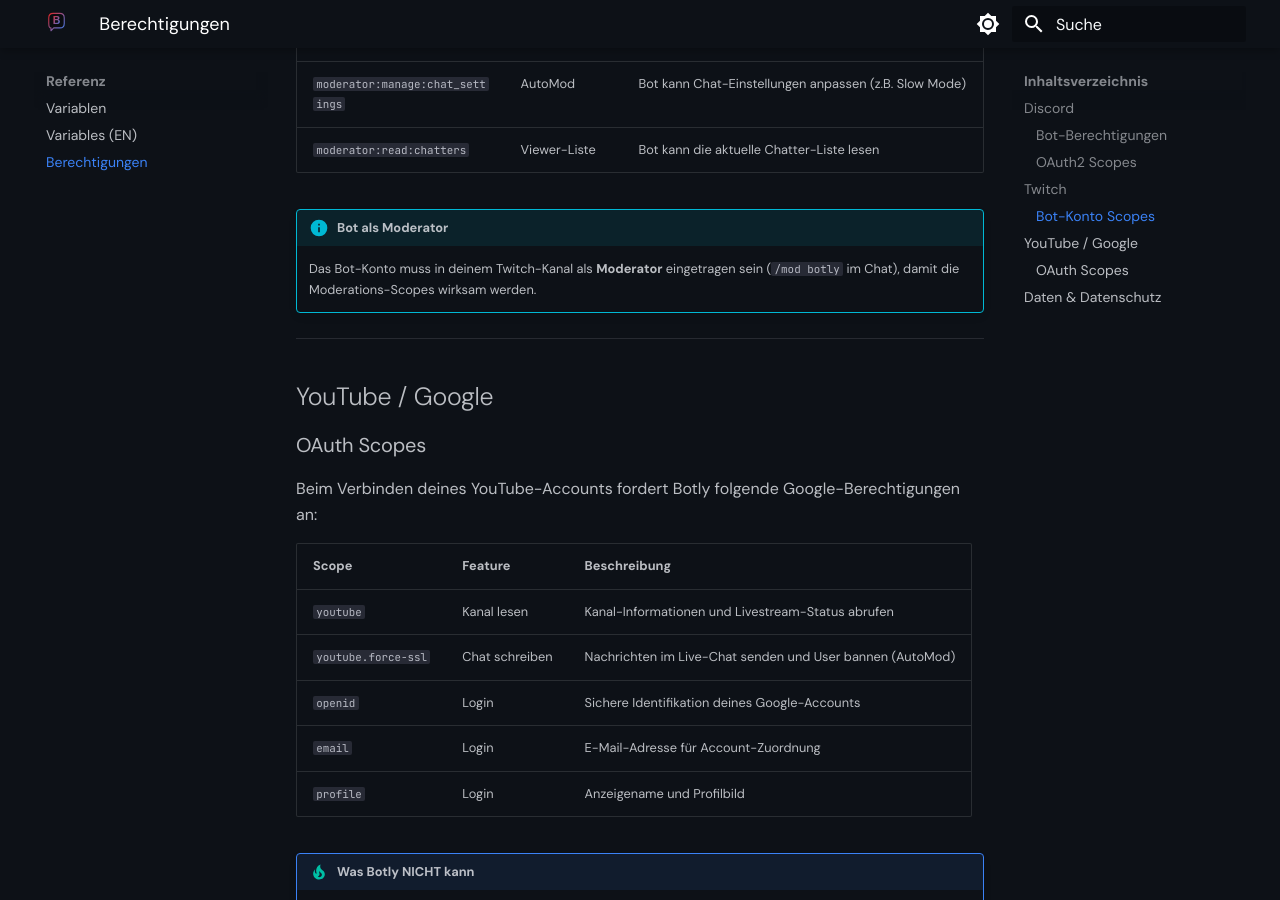
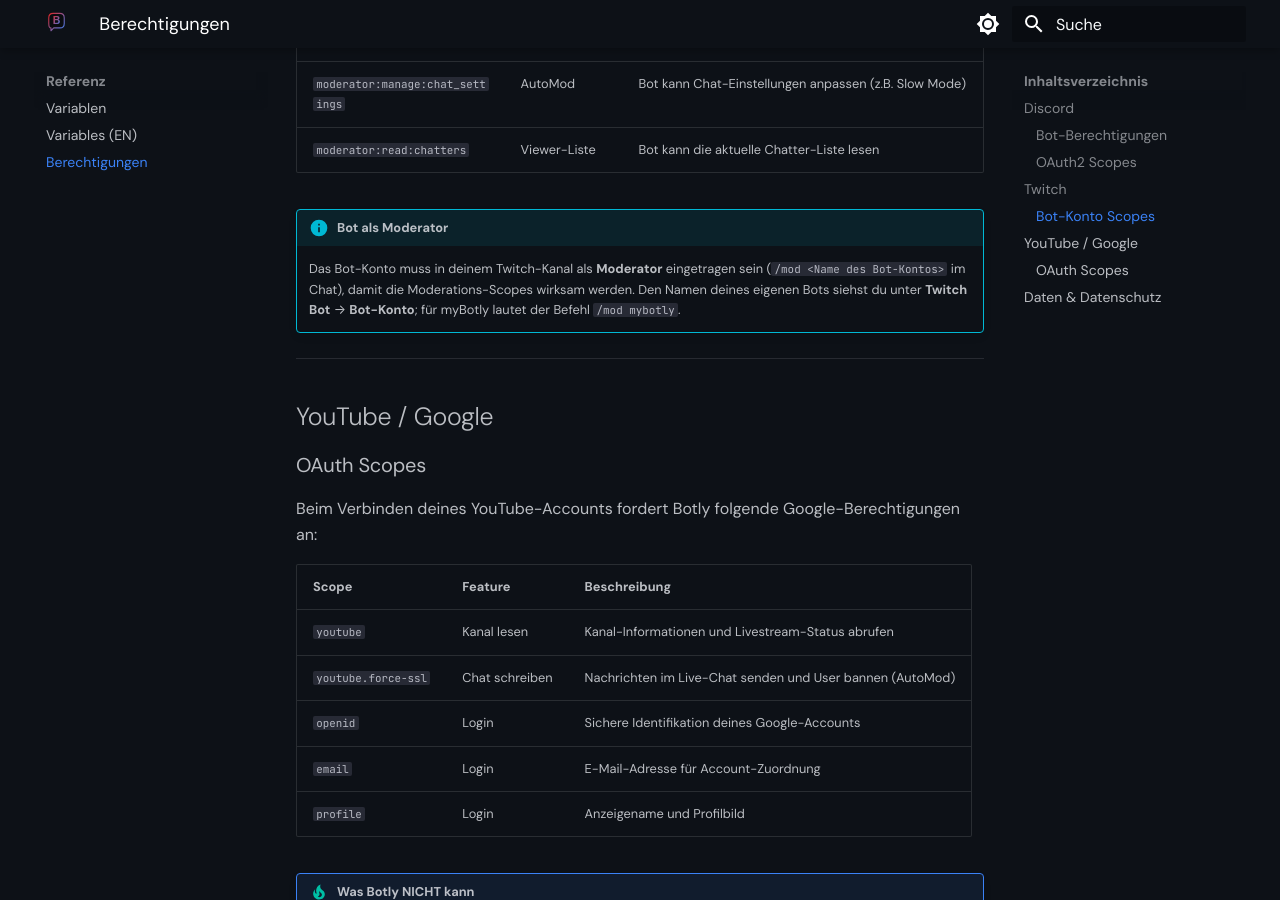
Before and after one commit to thymply/botly-docs, an MkDocs documentation site: the page built from docs/referenz/berechtigungen.md, in a window 1280 px wide and 900 px high, scrolled down 2497 px. Built offline with MkDocs 1.6.1 and Material for MkDocs 9.7.7, drawn with Linux system fonts in a browser that asks for light colours; plug-ins that fetch from the network failed and are left out.

Commit message:
docs: Berechtigungen nennt /mod mit dem Namen des Bot-Kontos statt fest botly (myBotly: /mod mybotly)
Co-Authored-By: Claude Opus 5.5 <noreply@anthropic.com>
Claude-Session: https://claude.ai/code/session_01FVTiApXW9VzDKUxkzaVt4t

```diff
--- a/docs/referenz/berechtigungen.md
+++ b/docs/referenz/berechtigungen.md
@@ -60,7 +60,7 @@ Wenn du einen Twitch-Account als Bot verbindest, fordert Botly folgende Berechti
 | `moderator:read:chatters` | Viewer-Liste | Bot kann die aktuelle Chatter-Liste lesen |
 
 !!! info "Bot als Moderator"
-    Das Bot-Konto muss in deinem Twitch-Kanal als **Moderator** eingetragen sein (`/mod botly` im Chat), damit die Moderations-Scopes wirksam werden.
+    Das Bot-Konto muss in deinem Twitch-Kanal als **Moderator** eingetragen sein (`/mod <Name des Bot-Kontos>` im Chat), damit die Moderations-Scopes wirksam werden. Den Namen deines eigenen Bots siehst du unter **Twitch Bot** → **Bot-Konto**; für myBotly lautet der Befehl `/mod mybotly`.
 
 ---
 
```
